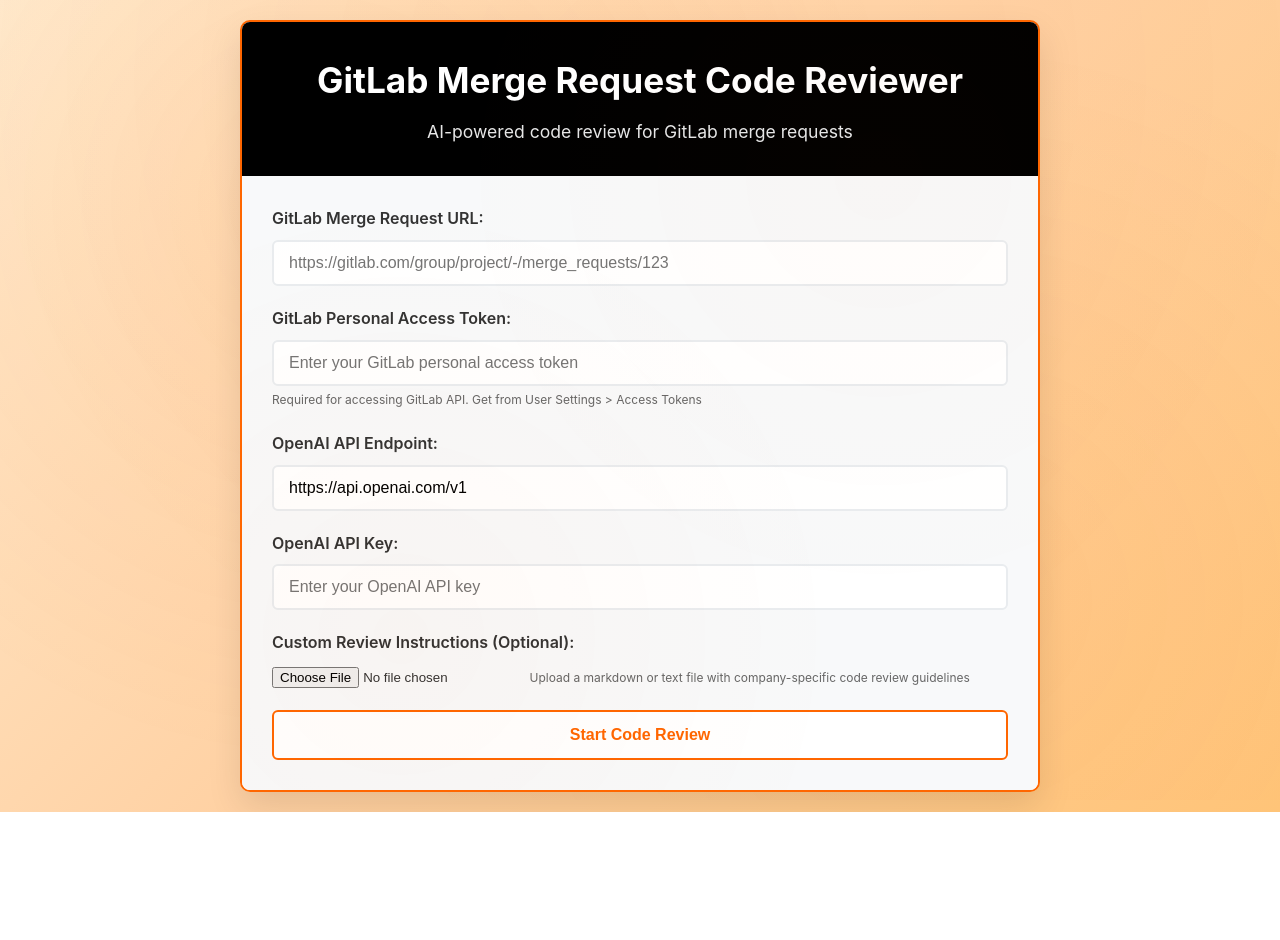
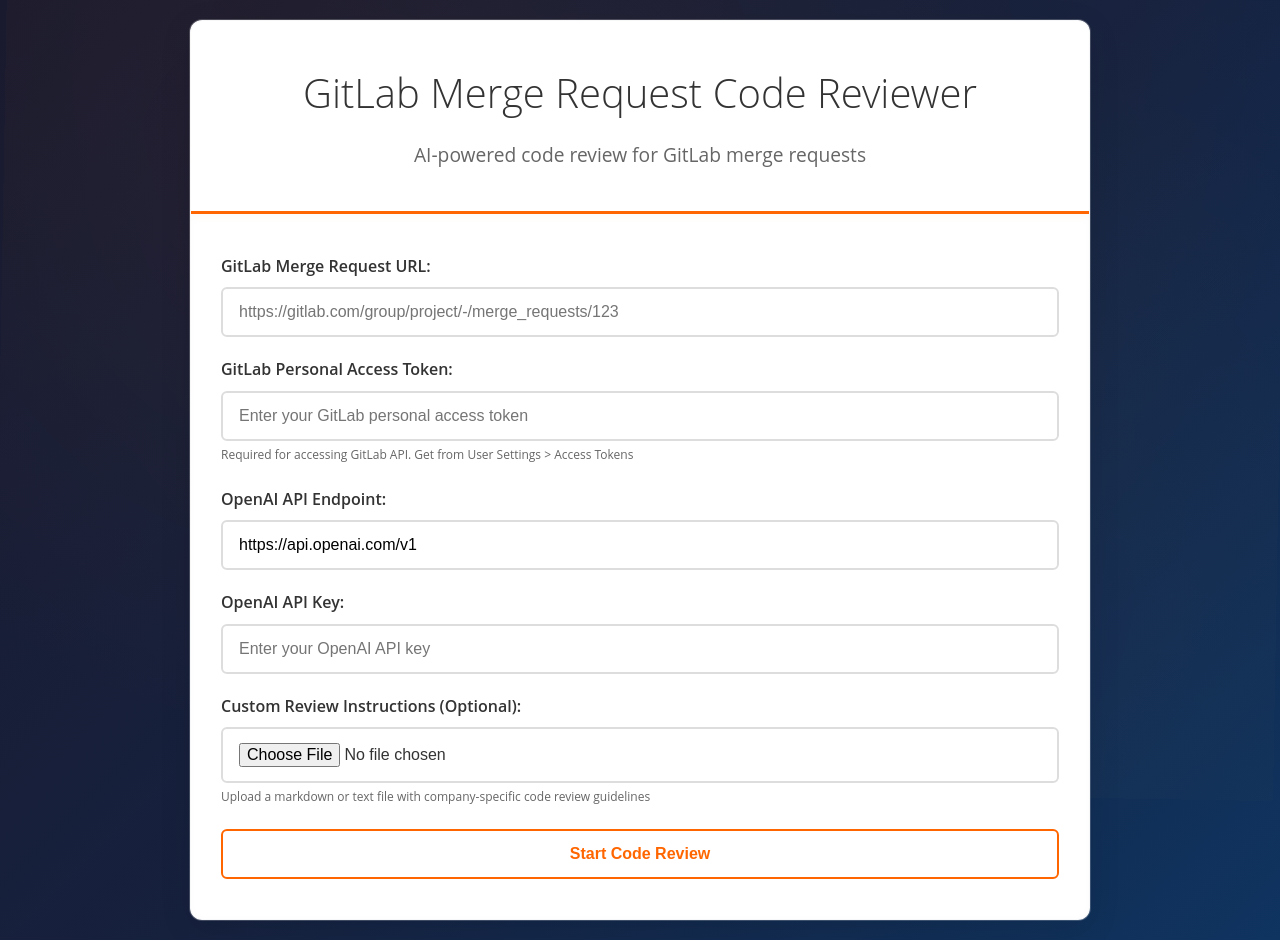
Before and after one commit to Robert-GitHubUserName/AICodeReviewer, a plain HTML site: page index.html in a window 1280 px wide. Before the commit the page ends 812 px from the top, so only its background shows below. Drawn offline with Linux system fonts and the light colour scheme.

Commit message:
Enhance UI with background animation and improved styling for better user experience

```diff
--- a/index.html
+++ b/index.html
@@ -7,6 +7,7 @@
     <link rel="stylesheet" href="styles.css">
 </head>
 <body>
+    <div class="background-animation"></div>
     <div class="container">
         <header>
             <h1>GitLab Merge Request Code Reviewer</h1>
--- a/styles.css
+++ b/styles.css
@@ -5,74 +5,84 @@
 }
 
 body {
-    font-family: -apple-system, BlinkMacSystemFont, 'Segoe UI', Roboto, Oxygen, Ubuntu, Cantarell, sans-serif;
+    font-family: 'Open Sans', -apple-system, BlinkMacSystemFont, 'Segoe UI', Roboto, sans-serif;
     line-height: 1.6;
     color: #333;
-    background: linear-gradient(135deg, #ffecd0 0%, #ffd1a3 50%, #ffc478 100%);
+    background: linear-gradient(135deg, #1a1a2e 0%, #16213e 50%, #0f3460 100%);
     min-height: 100vh;
     padding: 20px;
     position: relative;
+    overflow-x: hidden;
 }
 
-body::before {
-    content: '';
+.background-animation {
     position: fixed;
     top: 0;
     left: 0;
-    right: 0;
-    bottom: 0;
+    width: 100%;
+    height: 100%;
+    z-index: -1;
     background:
-        radial-gradient(circle at 25% 25%, rgba(255, 102, 0, 0.08) 0%, transparent 50%),
-        radial-gradient(circle at 75% 75%, rgba(255, 133, 51, 0.06) 0%, transparent 50%),
+        radial-gradient(circle at 25% 25%, rgba(255, 102, 0, 0.05) 0%, transparent 50%),
+        radial-gradient(circle at 75% 75%, rgba(255, 133, 51, 0.03) 0%, transparent 50%),
         radial-gradient(circle at 50% 10%, rgba(255, 102, 0, 0.04) 0%, transparent 70%);
-    pointer-events: none;
-    z-index: -1;
+    animation: backgroundFloat 20s ease-in-out infinite;
+}
+
+@keyframes backgroundFloat {
+    0%, 100% {
+        transform: translateY(0) rotate(0deg);
+        opacity: 0.6;
+    }
+    50% {
+        transform: translateY(-20px) rotate(2deg);
+        opacity: 0.8;
+    }
 }
 
 .container {
-    max-width: 800px;
+    max-width: 900px;
     margin: 0 auto;
-    background: linear-gradient(135deg, #ffffff 0%, #fefcfa 100%);
-    border-radius: 10px;
-    box-shadow: 0 15px 35px rgba(0, 0, 0, 0.1);
+    background: rgba(255, 255, 255, 0.95);
+    backdrop-filter: blur(10px);
+    -webkit-backdrop-filter: blur(10px);
+    border-radius: 12px;
+    box-shadow:
+        0 8px 32px rgba(0, 0, 0, 0.1),
+        0 0 0 1px rgba(255, 255, 255, 0.2);
     overflow: hidden;
     position: relative;
-    border: 2px solid #ff6600;
-}
-
-.container::before {
-    content: '';
-    position: absolute;
-    top: 0;
-    left: 0;
-    right: 0;
-    bottom: 0;
-    background: radial-gradient(circle at 20% 80%, rgba(255, 102, 0, 0.03) 0%, transparent 50%),
-                radial-gradient(circle at 80% 20%, rgba(255, 102, 0, 0.02) 0%, transparent 50%);
-    border-radius: 10px;
-    pointer-events: none;
+    border: 1px solid rgba(255, 255, 255, 0.3);
 }
 
 header {
-    background: #000000;
-    color: white;
-    padding: 30px;
+    background: rgba(255, 255, 255, 0.9);
+    color: #333;
+    padding: 40px 30px;
     text-align: center;
+    border-bottom: 3px solid #ff6600;
+    backdrop-filter: blur(5px);
+    -webkit-backdrop-filter: blur(5px);
 }
 
 header h1 {
-    margin-bottom: 10px;
-    font-size: 2.2rem;
+    margin-bottom: 15px;
+    font-size: 2.5rem;
+    font-weight: 300;
+    color: #333;
 }
 
 header p {
-    opacity: 0.9;
-    font-size: 1.1rem;
+    font-size: 1.2rem;
+    color: #666;
+    font-weight: 400;
 }
 
 .input-section {
-    padding: 30px;
-    background: #f8f9fa;
+    padding: 40px 30px;
+    background: rgba(255, 255, 255, 0.8);
+    backdrop-filter: blur(5px);
+    -webkit-backdrop-filter: blur(5px);
 }
 
 .input-group {
@@ -87,20 +97,26 @@
 }
 
 input[type="url"],
-input[type="password"] {
+input[type="password"],
+input[type="file"] {
     width: 100%;
-    padding: 12px 15px;
-    border: 2px solid #e9ecef;
+    padding: 14px 16px;
+    border: 2px solid #ddd;
     border-radius: 6px;
     font-size: 16px;
-    transition: border-color 0.3s ease;
+    transition: all 0.3s ease;
+    background: rgba(255, 255, 255, 0.9);
+    backdrop-filter: blur(2px);
+    -webkit-backdrop-filter: blur(2px);
 }
 
 input[type="url"]:focus,
-input[type="password"]:focus {
+input[type="password"]:focus,
+input[type="file"]:focus {
     outline: none;
     border-color: #ff6600;
-    box-shadow: 0 0 0 3px rgba(255, 102, 0, 0.1);
+    box-shadow: 0 0 0 3px rgba(255, 102, 0, 0.15);
+    background: rgba(255, 255, 255, 1);
 }
 
 button {
@@ -152,18 +168,20 @@
 
 .loading {
     text-align: center;
-    padding: 40px 30px;
-    background: #f8f9fa;
+    padding: 60px 30px;
+    background: rgba(255, 255, 255, 0.8);
+    backdrop-filter: blur(5px);
+    -webkit-backdrop-filter: blur(5px);
 }
 
 .spinner {
-    width: 40px;
-    height: 40px;
+    width: 48px;
+    height: 48px;
     border: 4px solid #f3f3f3;
     border-top: 4px solid #ff6600;
     border-radius: 50%;
     animation: spin 1s linear infinite;
-    margin: 0 auto 20px;
+    margin: 0 auto 25px;
 }
 
 @keyframes spin {
@@ -172,8 +190,10 @@
 }
 
 .results {
-    padding: 30px;
-    background: white;
+    padding: 40px 30px;
+    background: rgba(255, 255, 255, 0.8);
+    backdrop-filter: blur(5px);
+    -webkit-backdrop-filter: blur(5px);
 }
 
 .results h2 {
```
